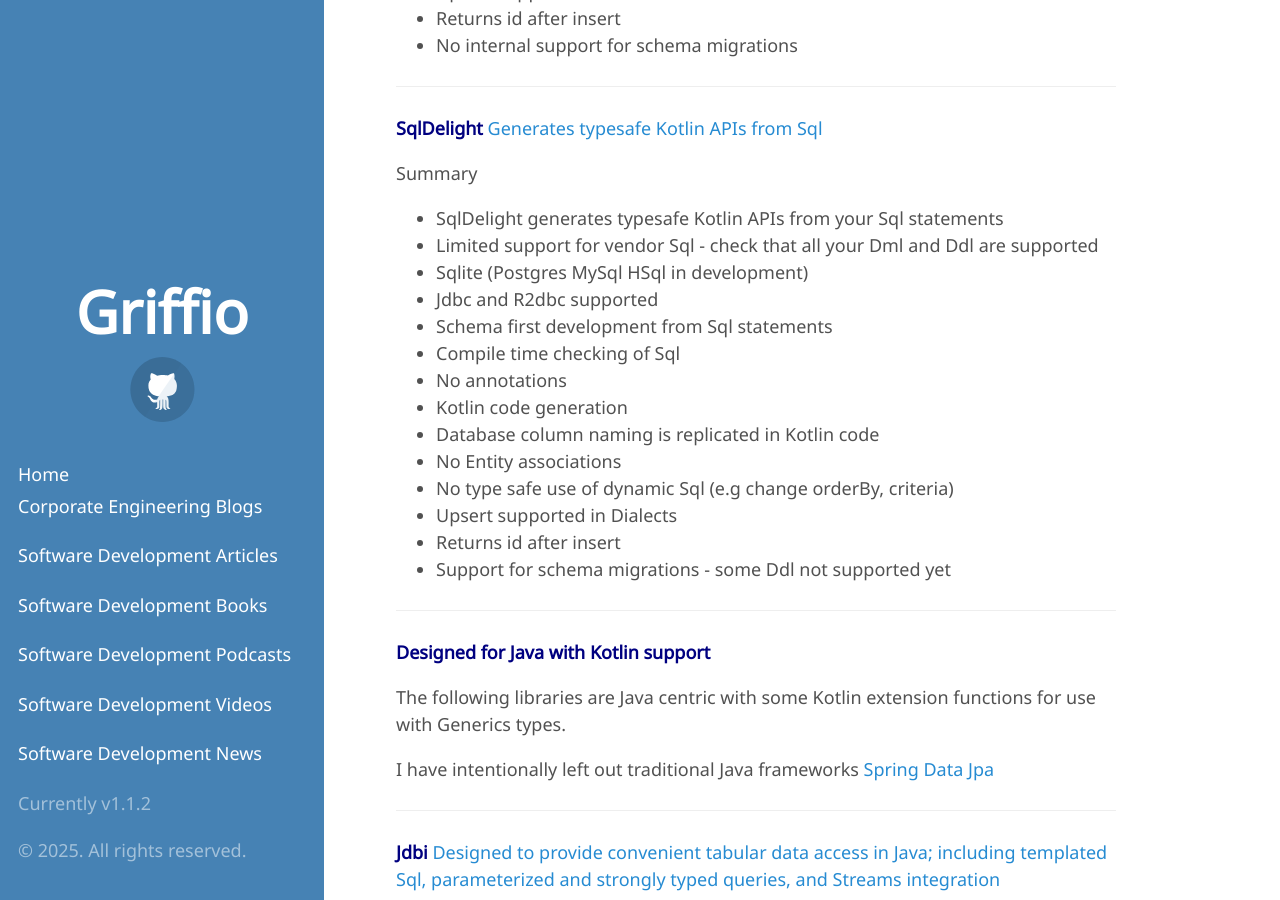
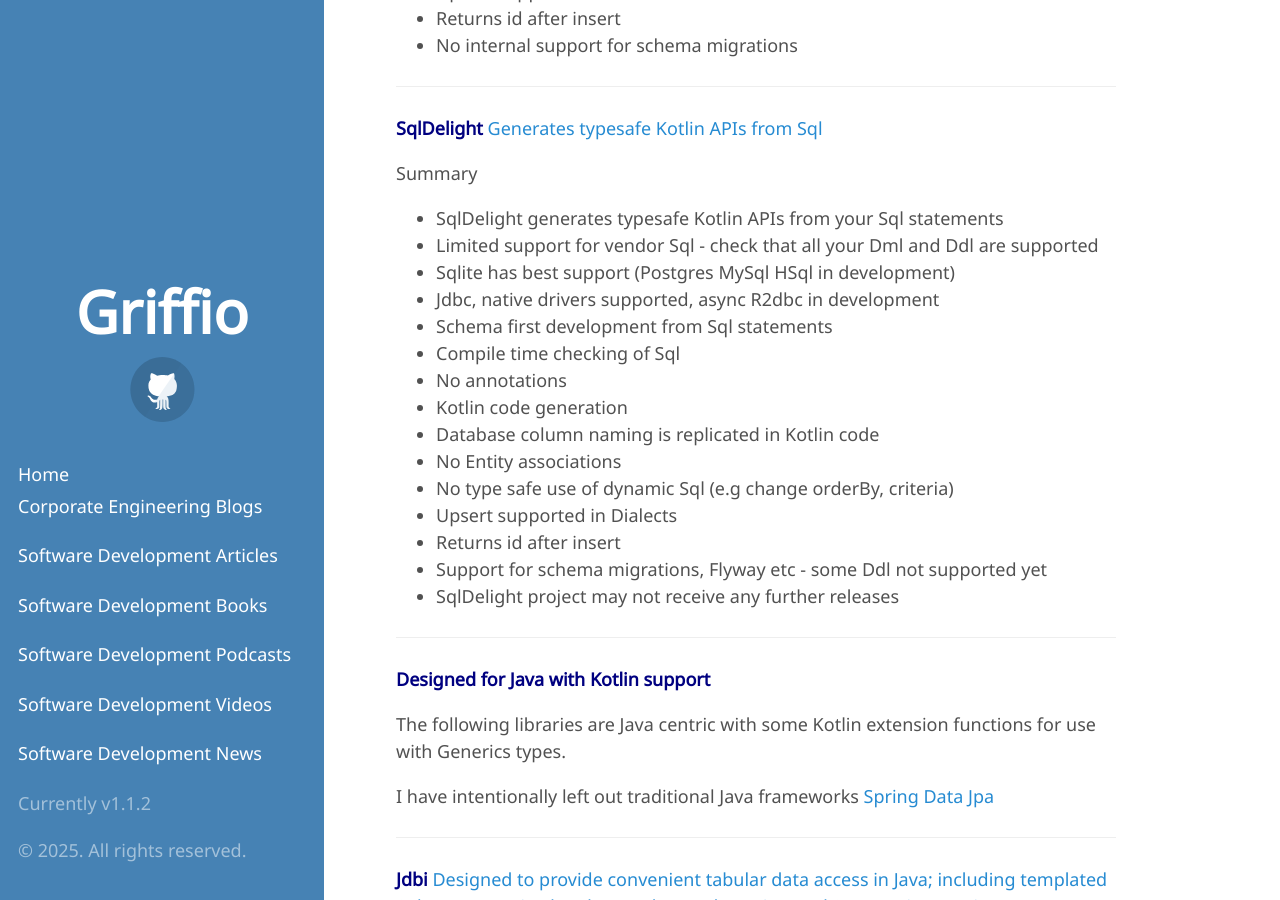
Before and after one commit to griffio/griffio.github.io, a Jekyll site: the page built from _posts/2023-04-20-More-Kotlin-Sql-Persistence-Comparision.md, in a window 1280 px wide and 900 px high, scrolled down 4689 px. Built offline with Jekyll 4.4.1, drawn with Linux system fonts in a browser that asks for light colours; some web fonts are replaced.

Commit message:
Update 2023-04-20-More-Kotlin-Sql-Persistence-Comparision.md

```diff
--- a/_posts/2023-04-20-More-Kotlin-Sql-Persistence-Comparision.md
+++ b/_posts/2023-04-20-More-Kotlin-Sql-Persistence-Comparision.md
@@ -161,8 +161,8 @@
 Summary
 * SqlDelight generates typesafe Kotlin APIs from your Sql statements
 * Limited support for vendor Sql - check that all your Dml and Ddl are supported
-* Sqlite (Postgres MySql HSql in development)
-* Jdbc and R2dbc supported
+* Sqlite has best support (Postgres MySql HSql in development)
+* Jdbc, native drivers supported, async R2dbc in development
 * Schema first development from Sql statements
 * Compile time checking of Sql
 * No annotations
@@ -172,7 +172,8 @@
 * No type safe use of dynamic Sql (e.g change orderBy, criteria)
 * Upsert supported in Dialects
 * Returns id after insert
-* Support for schema migrations - some Ddl not supported yet
+* Support for schema migrations, Flyway etc - some Ddl not supported yet
+* SqlDelight project may not receive any further releases
 
 ---
 
```
